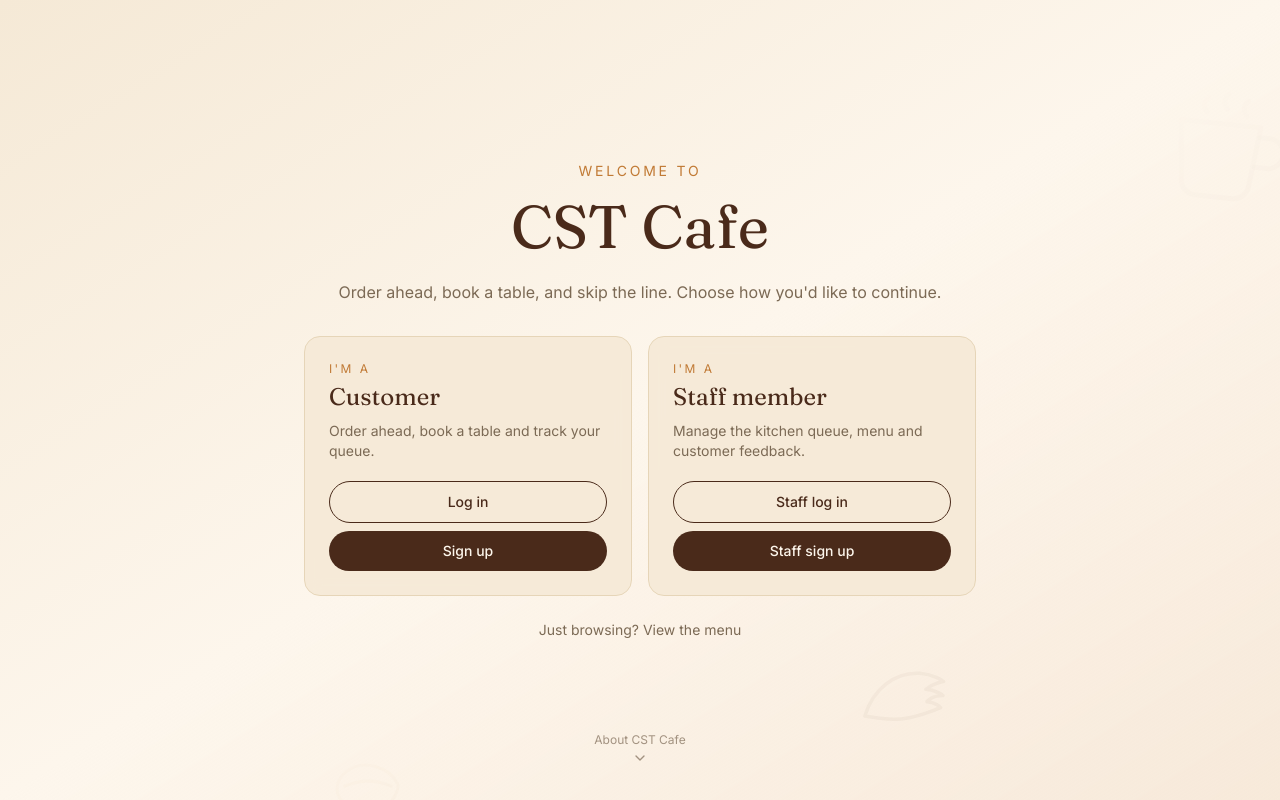
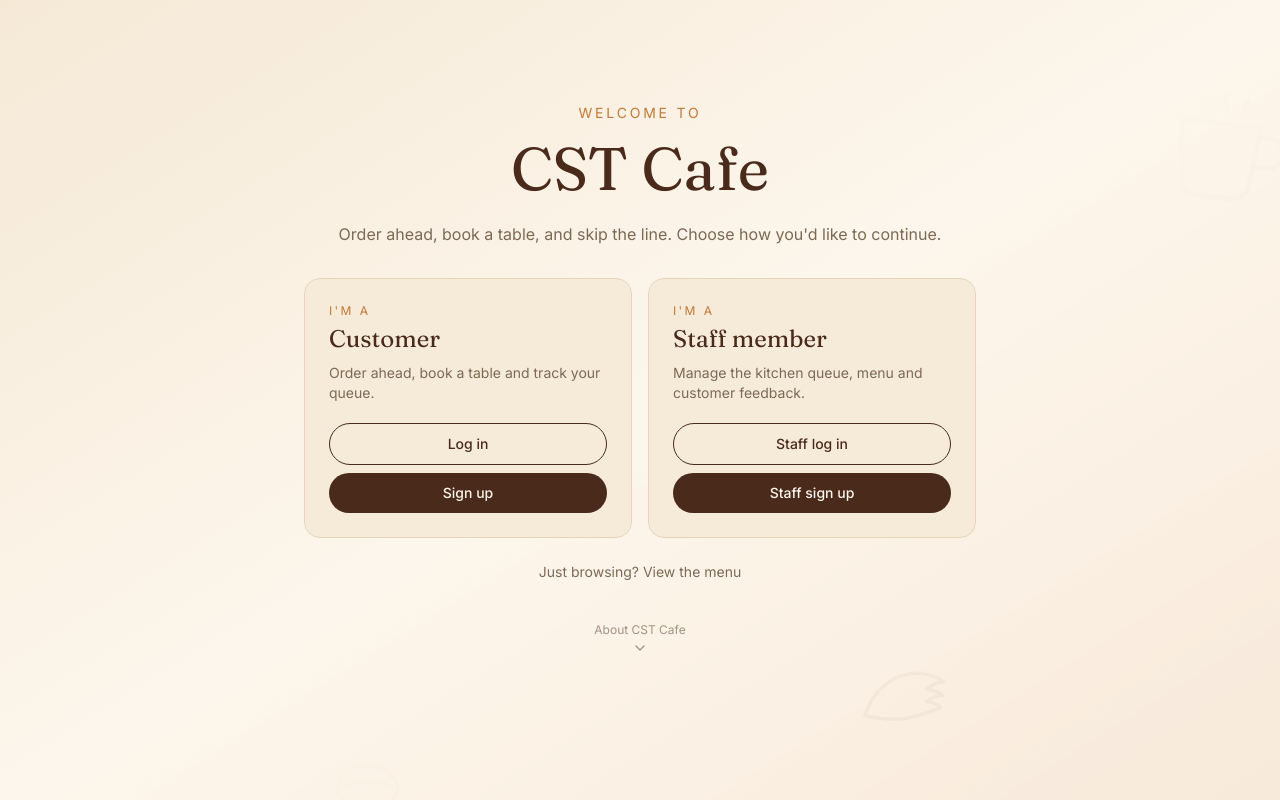
Before and after one commit to dugyen15/CAPSTONE_PROJECT, a Next.js app in the folder cst-cafe-frontend/: page / in a window 1280 px wide. Shown: the top 800 px of the page. Built offline with nearby package versions, Linux system fonts and the light colour scheme.

Commit message:
change in page.js

```diff
--- a/cst-cafe-frontend/app/page.js
+++ b/cst-cafe-frontend/app/page.js
@@ -5,7 +5,7 @@ import Link from "next/link";
 export default function HomePage() {
   return (
     <main className="flex-1">
-      <section className="relative flex min-h-screen flex-col items-center justify-center overflow-hidden bg-gradient-to-br from-card via-paper to-amber/10 px-6 text-center">
+      <section className="relative flex min-h-screen flex-col items-center justify-center overflow-hidden bg-gradient-to-br from-card via-paper to-amber/10 px-6 pb-20 pt-10 text-center">
         <div className="relative z-10 flex w-full max-w-2xl flex-col items-center">
           <p className="text-sm uppercase tracking-[0.2em] text-amber">
             Welcome to
@@ -78,7 +78,7 @@ export default function HomePage() {
 
         <a
   href="#about"
-          className="absolute bottom-8 z-10 flex flex-col items-center gap-1 text-xs text-muted/70 hover:text-foreground transition-colors"
+  className="relative z-10 mt-10 flex flex-col items-center gap-1 text-xs text-muted/70 hover:text-foreground transition-colors"
 >
   About CST Cafe
   <svg
```
Lines whose indentation alone changed are shown as unchanged.
